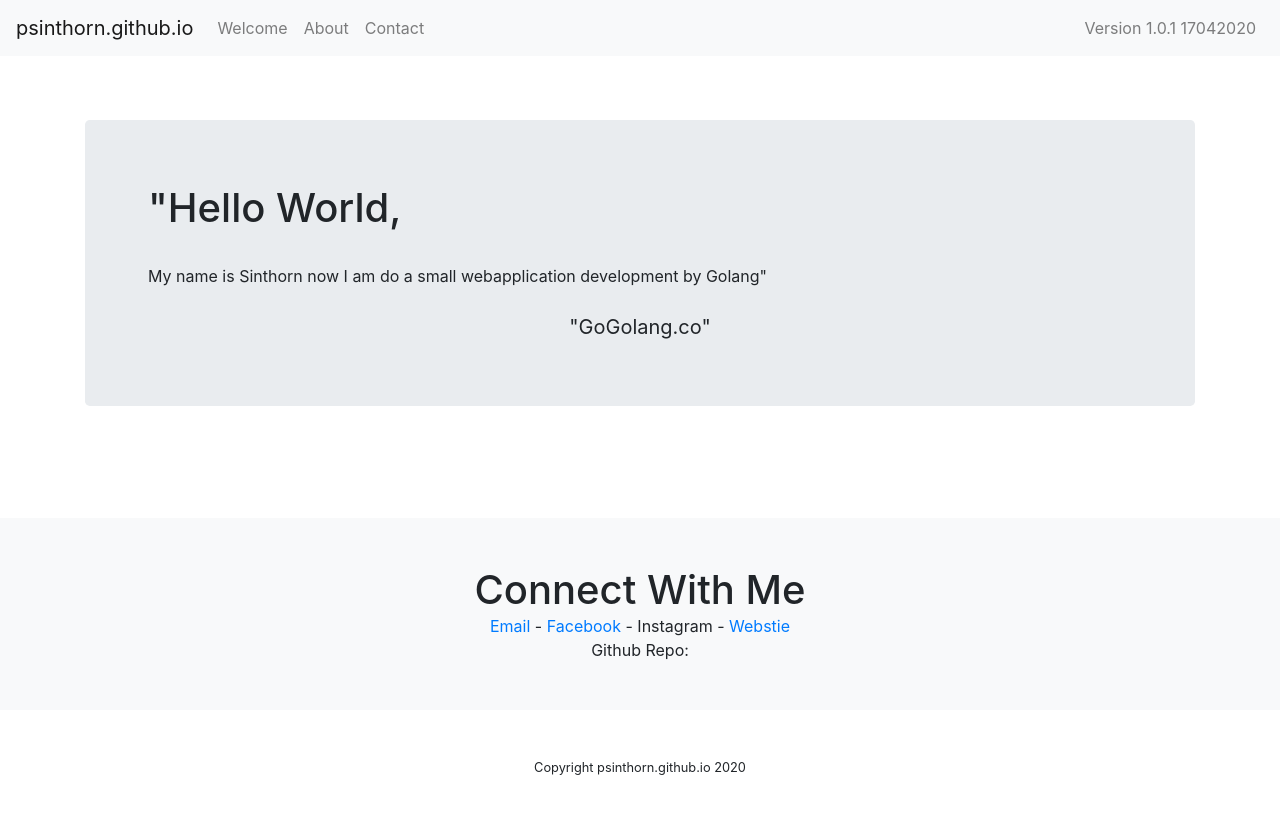
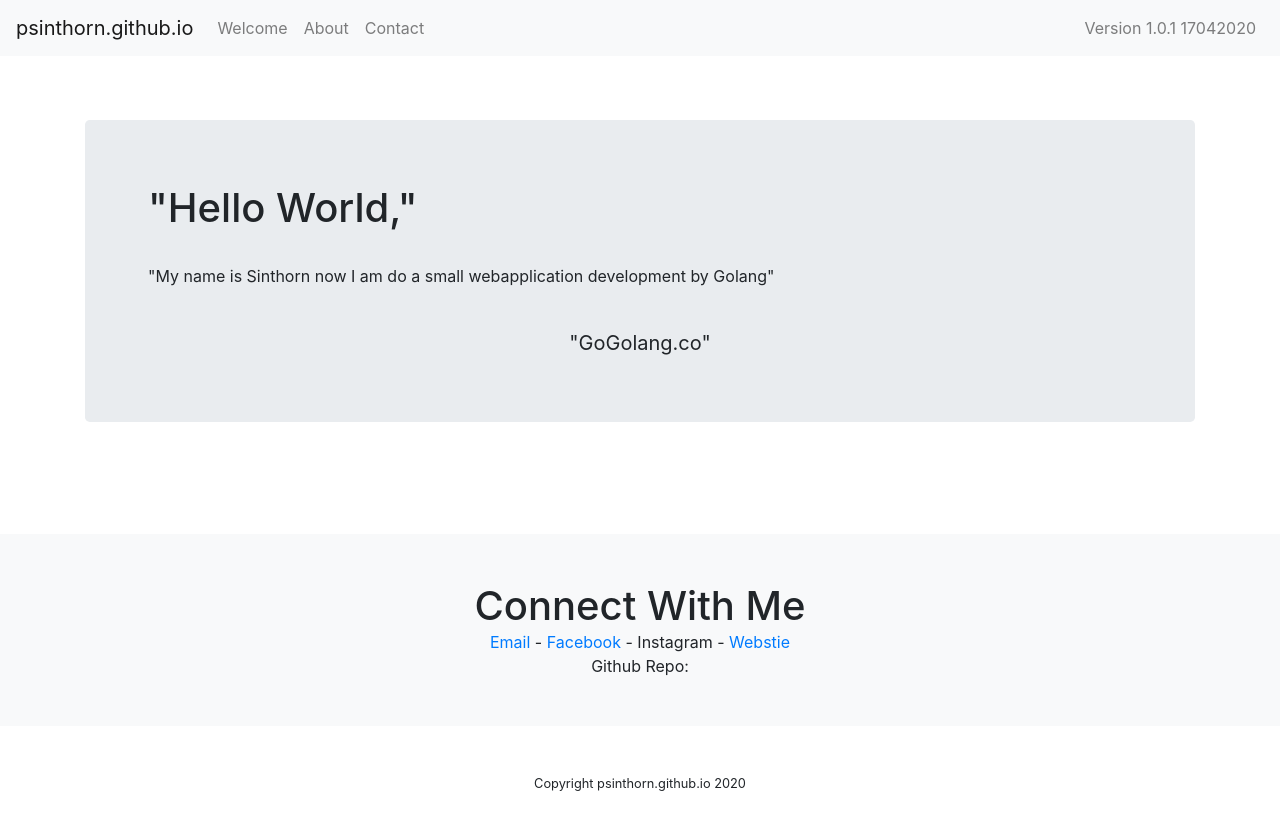
Before and after one commit to psinthorn/psinthorn.github.io, a plain HTML site: page index.html in a window 1280 px wide. Drawn offline with nearby package versions, Linux system fonts and the light colour scheme.

Commit message:
Personal static website

```diff
--- a/index.html
+++ b/index.html
@@ -93,14 +93,14 @@
 
                 <div class="container">
                     <p class="lead text-center">
-                        <h1>"Hello World,</h1>
+                        <h1>"Hello World,"</h1>
                         <br />
-                        My name is Sinthorn now I am do a small webapplication development by Golang"
+                        "My name is Sinthorn now I am do a small webapplication development by Golang"
                         <br />
                         <br>
+                    </p>
                     <p class="lead text-center">
                        <b>"GoGolang.co"</b>
-
                     </p>
                 </div>
             </div>
```
